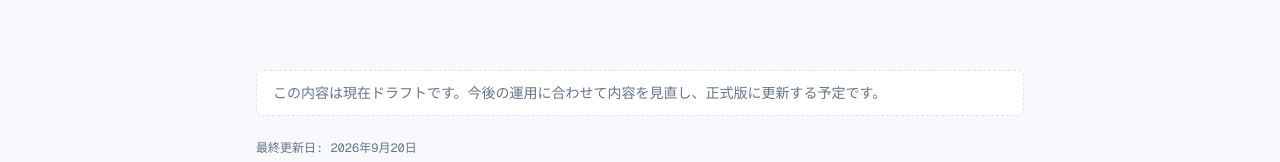
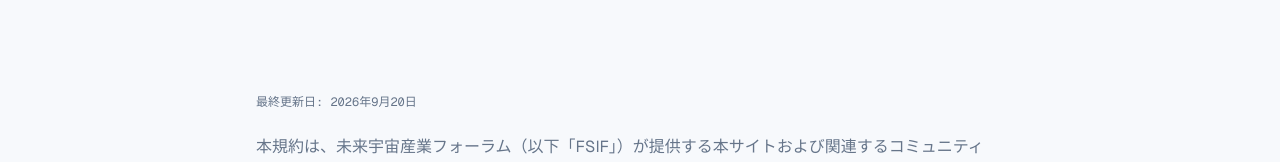
Before and after one commit to FSIFofficial/FSIF, a Next.js app: page /terms in a window 1280 px wide. Shown: the part 391-553 px from the top of the page. Built offline with nearby package versions, Linux system fonts and the light colour scheme; no server answers.

Commit message:
Update legal-page.tsx

```diff
--- a/components/shared/legal-page.tsx
+++ b/components/shared/legal-page.tsx
@@ -7,9 +7,6 @@ export function LegalPage({ doc }: { doc: LegalDoc }) {
     <section className="bg-background py-16 md:py-24">
       <div className="container-fsif">
         <div className="mx-auto max-w-3xl">
-          <p className="rounded-lg border border-dashed border-border bg-surface px-4 py-3 text-sm text-muted-foreground">
-            この内容は現在ドラフトです。今後の運用に合わせて内容を見直し、正式版に更新する予定です。
-          </p>
           <p className="mt-6 font-mono text-xs text-muted-foreground">
             最終更新日: {formatDateJa(doc.lastUpdated)}
           </p>
```
